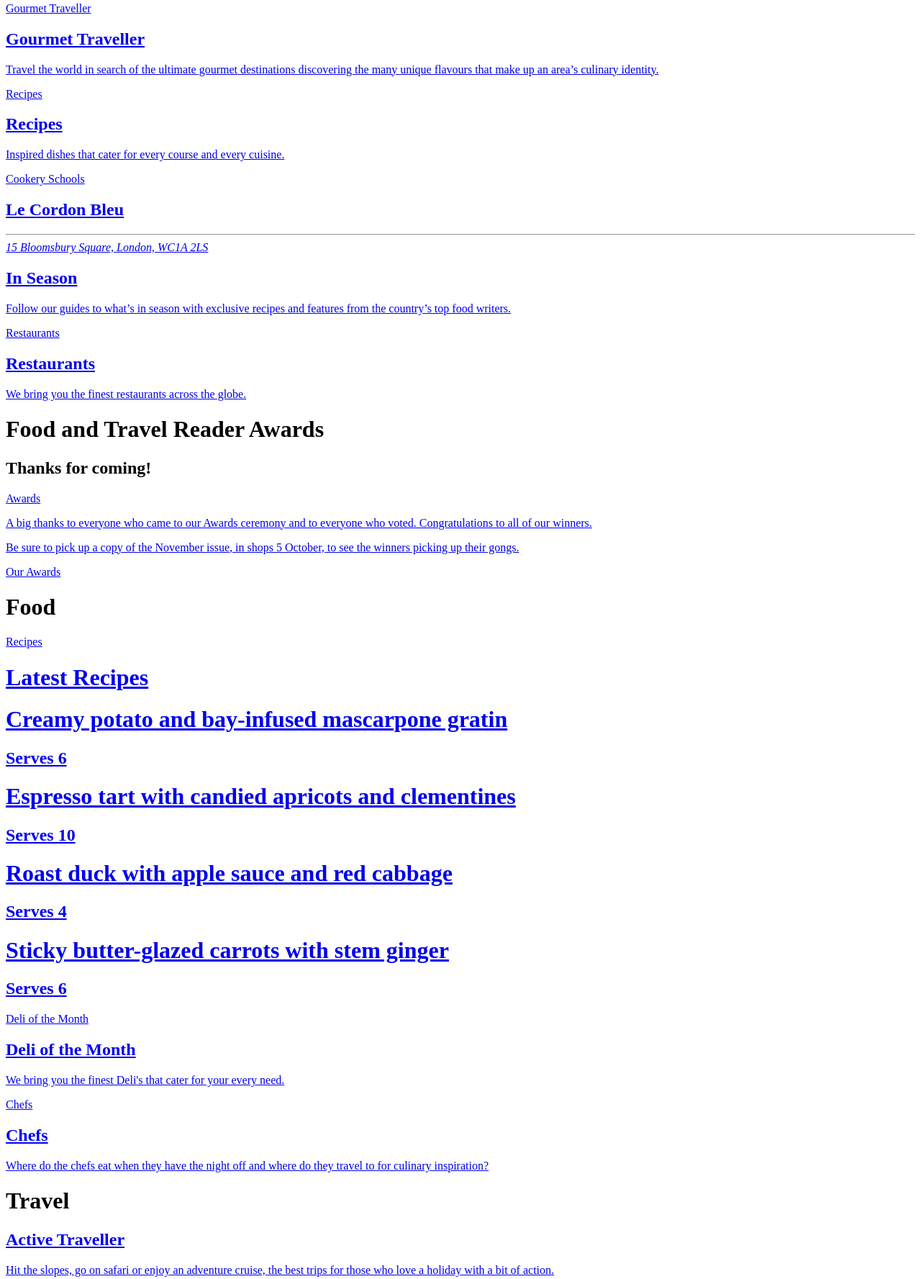
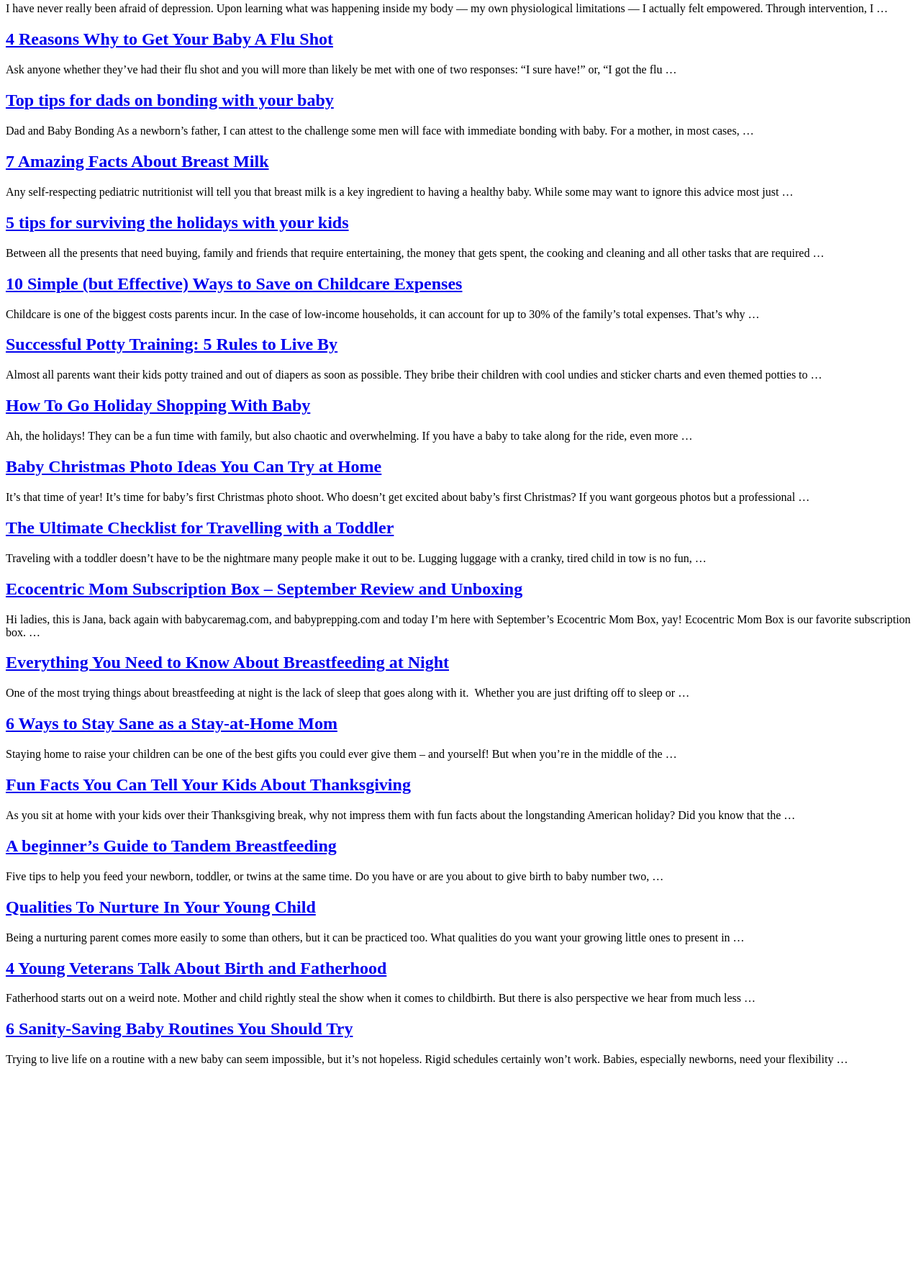
Before and after one commit to GeorgiGradev/HTML_CSS, a plain HTML site: page 02. HTML Structure/Solutions/L2_07_Clean-up-Baby-Magazine/index.html in a window 1280 px wide. Shown: the part 233-2010 px from the top of the page at 72% size. After the commit the page ends 1730 px from the top, so only its background shows below. Drawn offline with Linux system fonts and the light colour scheme.

Commit message:
Update index.html

```diff
--- a/02. HTML Structure/Solutions/L2_07_Clean-up-Baby-Magazine/index.html
+++ b/02. HTML Structure/Solutions/L2_07_Clean-up-Baby-Magazine/index.html
@@ -1,142 +1,112 @@
 <!DOCTYPE html>
 <html lang="en">
   <head>
-    <meta charset="UTF-8">
-    <meta name="viewport" content="width=device-width, initial-scale=1.0">
-    <meta http-equiv="X-UA-Compatible" content="ie=edge">
-    <title>Food and Travel Magazine | Food and Travel Magazine - Luxury food, travel, drink and recipes</title>
+      <meta charset="UTF-8">
+      <meta name="viewport" content="width=device-width, initial-scale=1.0">
+      <meta http-equiv="X-UA-Compatible" content="ie=edge">
+      <title>BabyCare Mag - The total scoop on baby care</title>
   </head>
   <body>
-    <h1>Don’t fancy a total-relaxation beach break for your next holiday? Then try your hand at horse trekking, kayaking, yoga, painting and more.</h1>
-    <a href="#">Read More</a>
-    <a href="#48HoursCityBreaks">48 Hours City Breaks</a>
 
     <article>
-      <h1><a href="#" id="48HoursCityBreaks">48 Hours City Breaks</a></h1>
-      <p><a href="#">Whether you’re just passing through or making a weekend of it, we give you the 48-hour lowdown on cities across the globe.</a></p>
-      <p><a href="#GourmetTraveller">Gourmet Traveller</a></p>
+      <h2><a href="#">9 Mama and Baby Yoga Poses to Try at Home</a></h2>
+      <p>Finding the time to do anything, especially exercising, when you have a baby can be almost impossible unless you have help. When you can incorporate your baby into your&nbsp;…</p>
     </article>
 
     <article>
-      <h1><a href="#" id="GourmetTraveller">Gourmet Traveller</a></h1>
-      <p><a href="#">Travel the world in search of the ultimate gourmet destinations discovering the many unique flavours that make up an area’s culinary identity.</a></p>
-      <p><a href="#Recipes">Recipes</a></p>
+      <h2><a href="#">Celebrating Your First Valentine’s Day with Baby</a></h2>
+      <p>There are so many firsts to celebrate, and that includes your first Valentine’s Day with baby! Baby’s First Valentine’s Day Sayings You want to make sure that you celebrate&nbsp;…</p>
     </article>
 
     <article>
-      <h1><a href="#" id="Recipes">Recipes</a></h1>
-      <p><a href="#">Inspired dishes that cater for every course and every cuisine.</a></p>
-      <p><a href="#LeCordonBleu">Cookery Schools</a></p>
+      <h2><a href="#">What You Need to Know About Postpartum Depression</a></h2>
+      <p>I have never really been afraid of depression. Upon learning what was happening inside my body — my own physiological limitations — I actually felt empowered. Through intervention, I&nbsp;…</p>
     </article>
 
     <article>
-      <h1><a href="#" id="LeCordonBleu">Le Cordon Bleu</a></h1>
-      <hr>
-      <address><a href="#">15 Bloomsbury Square, London, WC1A 2LS</a></address>
+      <h2><a href="#">4 Reasons Why to Get Your Baby A Flu Shot</a></h2>
+      <p>Ask anyone whether they’ve had their flu shot and you will more than likely be met with one of two responses: “I sure have!” or, “I got the flu&nbsp;…</p>
     </article>
 
     <article>
-      <h1><a href="#">In Season</a></h1>
-      <p><a href="#">Follow our guides to what’s in season with exclusive recipes and features from the country’s top food writers.</a></p>
-      <p><a href="#Restaurants">Restaurants</a></p>
+      <h2><a href="#">Top tips for dads on bonding with your baby</a></h2>
+      <p>Dad and Baby Bonding As a newborn’s father, I can attest to the challenge some men will face with immediate bonding with baby. For a mother, in most cases,&nbsp;…</p>
     </article>
 
     <article>
-      <h1><a href="#" id="Restaurants">Restaurants</a></h1>
-      <p><a href="#">We bring you the finest restaurants across the globe.</a></p>
-    </article>
-
-
-
-    <h1>Food and Travel Reader Awards</h1>
-    <h2>Thanks for coming!</h2>
-
-    <article>
-      <p><a href="#">Awards</a></p>
-      <p><a href="#">A big thanks to everyone who came to our Awards ceremony and to everyone who voted. Congratulations to all of our winners.</a></p>
-      <p><a href="#">Be sure to pick up a copy of the November issue, in shops 5 October, to see the winners picking up their gongs.</a></p>
-      <p><a href="#">Our Awards</a></p>
-    </article>
-
-    <h1>Food</h1>
-    <p><a href="#recipes">Recipes</a></p>
-    <h1><a href="#latestRecipes" id="recipes">Latest Recipes</a></h1>
-    <h1><a href="#" id="latestRecipes">Creamy potato and bay-infused mascarpone gratin</a></h1>
-    <h2><a href="#">Serves 6</a></h2>
-
-    <h1><a href="#">Espresso tart with candied apricots and clementines</a></h1>
-    <h2><a href="#">Serves 10</a></h2>
-
-    <h1><a href="#">Roast duck with apple sauce and red cabbage</a></h1>
-    <h2><a href="#">Serves 4</a></h2>
-
-    <h1><a href="#">Sticky butter-glazed carrots with stem ginger</a></h1>
-    <h2><a href="#">Serves 6</a></h2>
-
-    <article>
-      <p><a href="#deli">Deli of the Month</a></p>
-      <h1><a href="#" id="deli">Deli of the Month</a></h1>
-      <p><a href="#">We bring you the finest Deli's that cater for your every need.</a></p>
-      <p><a href="#chefs">Chefs</a></p>
+      <h2><a href="#">7 Amazing Facts About Breast Milk</a></h2>
+      <p>Any self-respecting pediatric nutritionist will tell you that breast milk is a key ingredient to having a healthy baby. While some may want to ignore this advice most just&nbsp;…</p>
     </article>
 
     <article>
-      <h1><a href="#" id="chefs">Chefs</a></h1>
-      <p><a href="#">Where do the chefs eat when they have the night off and where do they travel to for culinary inspiration?</a></p>
-    </article>
-
-    <h1>Travel</h1>
-    <article>
-      <h1><a href="#">Active Traveller</a></h1>
-      <p><a href="#">Hit the slopes, go on safari or enjoy an adventure cruise, the best trips for those who love a holiday with a bit of action.</a></p>
-      <p><a href="#inspiration">Inspiration</a></p>
+      <h2><a href="#">5 tips for surviving the holidays with your kids</a></h2>
+      <p>Between all the presents that need buying, family and friends that require entertaining, the money that gets spent, the cooking and cleaning and all other tasks that are required&nbsp;…</p>
     </article>
 
     <article>
-      <h1><a href="#" id="inspiration">Inspiration</a></h1>
-      <p><a href="#">From the world’s finest lake stays to the most beautiful Mediterranean islands, for travel inspiration, look no further.</a></p>
-      <p><a href="#hotels">Hotels</a></p>
+      <h2><a href="#">10 Simple (but Effective) Ways to Save on Childcare Expenses</a></h2>
+      <p>Childcare is one of the biggest costs parents incur. In the case of low-income households, it can account for up to 30% of the family’s total expenses. That’s why&nbsp;…</p>
     </article>
 
     <article>
-        <h1><a href="#" id="hotels">Hotels</a></h1>
-        <p><a href="#">We bring you some of the best hotels from around the globe</a></p>
+      <h2><a href="#">Successful Potty Training: 5 Rules to Live By</a></h2>
+      <p>Almost all parents want their kids potty trained and out of diapers as soon&nbsp;as possible. They bribe&nbsp;their children with cool undies and sticker charts and even themed potties to&nbsp;…</p>
     </article>
 
-    <h1>Drink</h1>
-    <h2>Keeping you up to date with the latest wines to try and the best food and wine matches</h2>
     <article>
-        <p><a href="#wine">Wine Opinion</a></p>
-        <h1><a href="#" id="wine">Wine Opinion</a></h1>
-        <p><a href="#">Our wine columnist Adam Lechmere shares his thoughts on wine regions, grape varieties, hot topics and issues.</a></p>
-        <p><a href="#foodToWineMatches">Food to Wine Matches</a></p>
-      </article>
+      <h2><a href="#">How To Go Holiday Shopping With Baby</a></h2>
+      <p>Ah, the holidays! They can be a fun time with family, but also chaotic and overwhelming. If you have a baby to take along for the ride, even more&nbsp;…</p>
+    </article>
 
     <article>
-        <h1><a href="#" id="foodToWineMatches">Food to Wine Matches</a></h1>
-        <p><a href="#">Discover what wines to pair with your favourite Food and Travel recipes.</a></p>
-        <p><a href="#wineClub">Wine Club</a></p>
-      </article>
+      <h2><a href="#">Baby Christmas Photo Ideas You Can Try at Home</a></h2>
+      <p>It’s that time of year! It’s time for baby’s first Christmas photo shoot. Who doesn’t get excited about baby’s first Christmas? If you want gorgeous photos but a professional&nbsp;…</p>
+    </article>
 
     <article>
-        <h1><a href="#" id="wineClub">Wine Club</a></h1>
-        <p><a href="#">Search and order regional wines through our specialist representatives and take advantage of some expert recipe matches.</a></p>
+      <h2><a href="#">The Ultimate Checklist for Travelling with a Toddler</a></h2>
+      <p>Traveling with a toddler doesn’t have to be the nightmare many people make it out to be. Lugging luggage with a cranky, tired child in tow is no fun,&nbsp;…</p>
     </article>
 
-    <p>Advertisement</p>
     <article>
-        <h4>Get Premium access to all the latest content online</h4>
-        <p>Subscribe and view full print editions online... <a href="#">Subscribe</a></p>
+      <h2><a href="#">Ecocentric Mom Subscription Box – September Review and Unboxing</a></h2>
+      <p>Hi ladies, this is Jana, back again with babycaremag.com, and babyprepping.com and today I’m here with September’s Ecocentric Mom Box, yay! Ecocentric Mom Box is our favorite subscription box.&nbsp;…</p>
     </article>
 
-    <h4>Subscribers</h4>
-    <p>Access the full Food and Travel magazine on your tablet, mobile or computer. In addition you will get access to premium content and offers.</p>
-    <a href="#">View subscription details</a>
+    <article>
+      <h2><a href="#">Everything You Need to Know About Breastfeeding at Night</a></h2>
+      <p>One of the most trying things about breastfeeding at night is the lack of sleep that goes along with it. &nbsp;Whether you are just drifting off to sleep or&nbsp;…</p>
+    </article>
 
-    <h4>Newsletters</h4>
-    <p>Receive exclusive news, offers and competitions direct to your inbox. Sign up to the Food and Travel newsletter.</p>
-    <p>Submit</p>
-    <p>The names and logos for Food and Travel Magazine are registered trademarks of Food and Travel Magazine. All text and design is ©2019 · Food and Travel Magazine. All rights reserved.</p>
+    <article>
+      <h2><a href="#">6 Ways to Stay Sane as a Stay-at-Home Mom</a></h2>
+      <p>Staying home to raise your children can be one of the best gifts you could ever give them – and yourself! But when you’re in the middle of the&nbsp;…</p>
+    </article>
+
+    <article>
+      <h2><a href="#">Fun Facts You Can Tell Your Kids About Thanksgiving</a></h2>
+      <p>As you sit at home with your kids over their Thanksgiving break, why not impress them with fun facts about the longstanding American holiday? Did you know that the&nbsp;…</p>
+    </article>
+
+    <article>
+      <h2><a href="#">A beginner’s Guide to Tandem Breastfeeding</a></h2>
+      <p>Five tips to help you feed your newborn, toddler, or twins at the same time. Do you have or are you about to give birth to baby number two,&nbsp;…</p>
+    </article>
+
+    <article>
+      <h2><a href="#">Qualities To Nurture In Your Young Child</a></h2>
+      <p>Being a nurturing parent comes more easily to some than others, but it can be practiced too. What qualities do you want your growing little ones to present in&nbsp;…</p>
+    </article>
+
+    <article>
+      <h2><a href="#">4 Young Veterans Talk About Birth and Fatherhood</a></h2>
+      <p>Fatherhood starts out on a weird note. Mother and child rightly steal the show when it comes to childbirth. But there is also perspective we hear from much less&nbsp;…</p>
+    </article>
+
+    <article>
+      <h2><a href="#">6 Sanity-Saving Baby Routines You Should Try</a></h2>
+      <p>Trying to live life on a routine with a new baby can seem impossible, but it’s not hopeless. Rigid schedules certainly won’t work. Babies, especially newborns, need your flexibility&nbsp;…</p>
+    </article>
 
   </body>
 </html>
```
